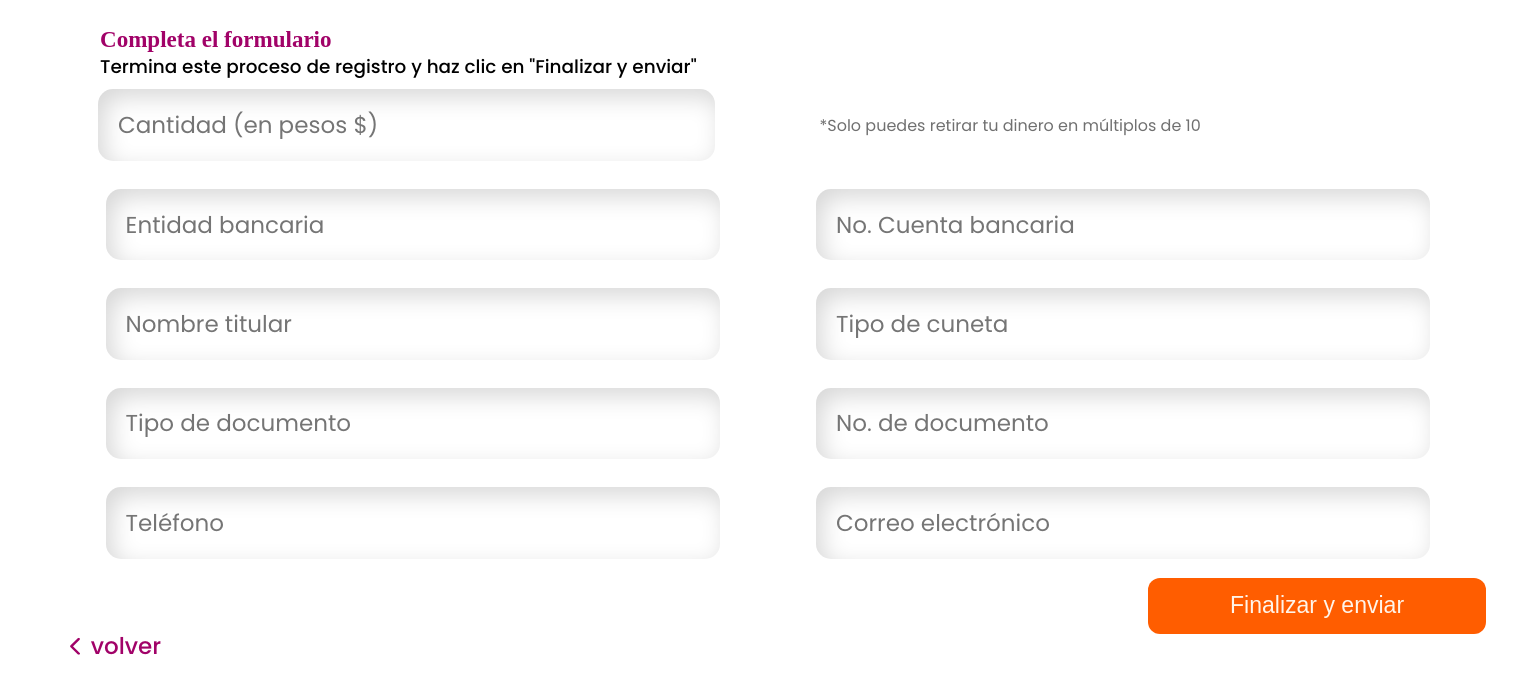
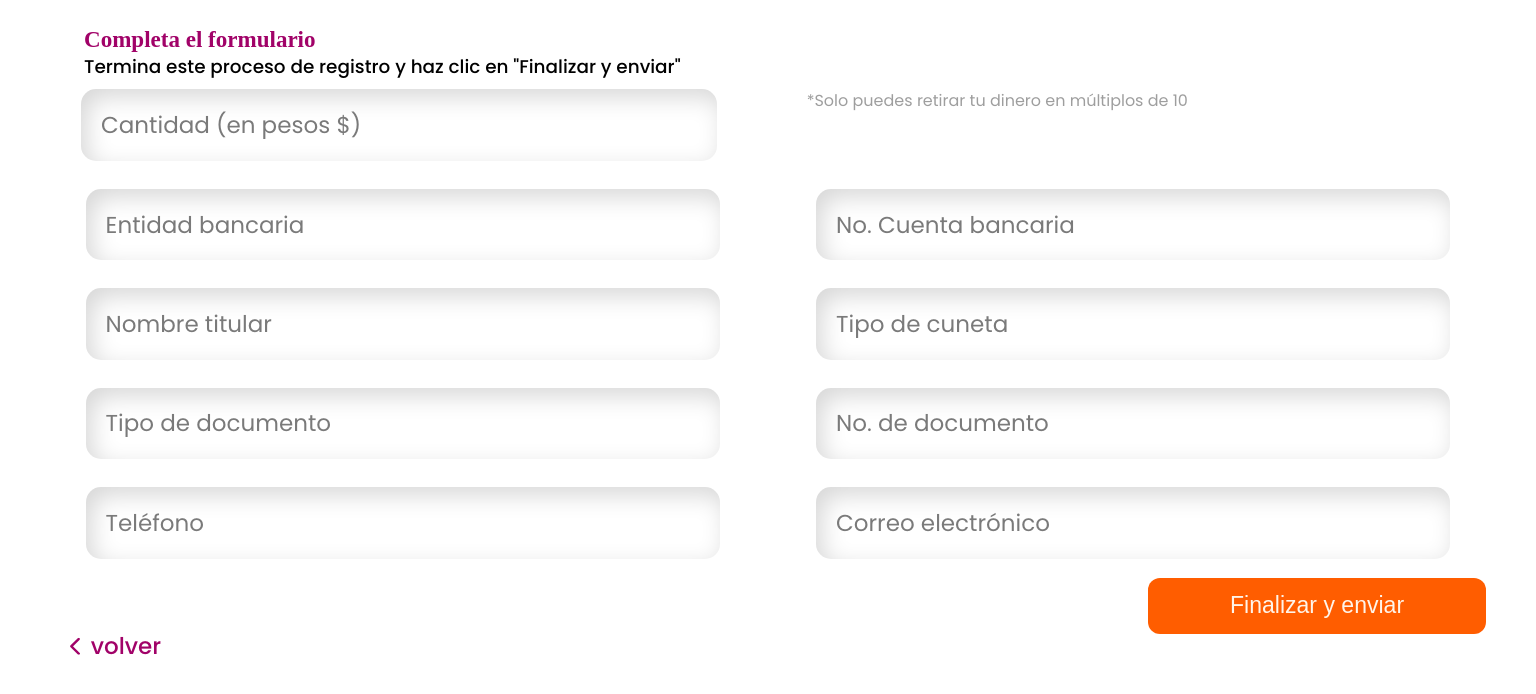
Before and after one commit to JeanCarlo27/propuesta_formulario, a React (Create React App) app: page /Contenido in a window 1536 px wide. Shown: the top 694 px of the page. Built offline with nearby package versions, Linux system fonts and the light colour scheme; a web font is replaced by a local one.

Commit message:
se realizo la validacion del primer input quedan los demas faltantes

```diff
--- a/src/App.css
+++ b/src/App.css
@@ -56,7 +56,7 @@
  --color-de-letra-sobresaltado: #A10268;
  --segundo-color-de-letra-menu: #FFF4E9;
  --color-de-los-input: #00000029;
- --color-texto-inputs: #595959;
+ --color-texto-inputs: #7A7A7A;
  --color-letra: #595959;
- --color-letra-recomendacion: #707070;
+ --color-letra-recomendacion: #9e9e9e;
 }
--- a/src/view/Formulario-payout/view/ContecFormulario.css
+++ b/src/view/Formulario-payout/view/ContecFormulario.css
@@ -1,9 +1,9 @@
-.contecFormulario{
+.contecFormulario {
   width: 100%;
   height: 80%;
 }
 
-.formulario{
+.formulario {
   display: flex;
   flex-direction: column;
   align-items: center;
@@ -13,8 +13,7 @@
   border-radius: 0 0 25px 25px;
 }
 
-
-.inputs{
+.inputs {
   margin-bottom: 10px;
   display: flex;
   flex-direction: row;
@@ -24,22 +23,22 @@
   justify-content: center;
 }
 
-.textos{
+.textos {
   width: 100%;
 }
-.textos h3{
+.textos h3 {
   margin-left: 4vw;
   font-family: var(--Poppins-SemiBold);
   font-size: 1.5vw;
   color: var(--color-de-letra-sobresaltado);
   margin-top: 20px;
 }
-.textos p{
+.textos p {
   margin-left: 4vw;
   font-family: var(--Poppins-Medium);
   font-size: 1.2vw;
 }
-.inputs input{
+.inputs input {
   margin: 3rem;
   width: 40%;
   height: 80%;
@@ -50,26 +49,29 @@ margin-top: 20px;
   border-radius: 15px;
   box-shadow: inset 6px 8px 25px #00000029;
   border: none;
-
+  padding-left: 20px;
+}
+.inputs input::placeholder{
+ color: var(--color-texto-inputs);
 }
 
-.inputs input::placeholder{
-    padding-left: 20px;
-}
-
-.inputAndTexto{
+.inputAndTexto {
   display: flex;
   align-items: center;
   width: 100%;
   height: 100%;
 }
-.inputAndTexto p{
-    margin-left: 3.7vw;
+.inputAndTexto input{
+  width: 68vh;
+}
+.inputAndTexto p {
+  margin-left: 2.7vw;
   font-family: var(--Poppins-Regular);
   color: var(--color-letra-recomendacion);
+  padding-bottom: 35px;
 }
 
-.botonInteraccion{
+.botonInteraccion {
   display: flex;
   justify-content: space-between;
   width: 100%;
@@ -77,10 +79,10 @@ margin-top: 20px;
   border-radius: 0 0 25px 25px;
 }
 
-.botonInteraccion button{
+.botonInteraccion button {
   border: none;
-    font-size: 1.5vW;
-    width: 22vW;
+  font-size: 1.5vw;
+  width: 22vw;
   height: 7vh;
   border-radius: 12px;
   background-color: var(--color-naranja-efectos);
@@ -88,7 +90,7 @@ margin-top: 20px;
   margin-right: 50px;
 }
 
-.botonInteraccion a{
+.botonInteraccion a {
   display: flex;
   flex-direction: row;
   align-items: center;
@@ -100,22 +102,25 @@ margin-top: 20px;
   color: var(--color-de-letra-sobresaltado);
 }
 
-.botonInteraccion a img{
+.botonInteraccion a img {
   width: 40%;
   height: 40%;
 }
 
-@media (min-width:1500px){
-    .textos h3{
-        margin-left: 100px;
+@media (min-width: 1500px) {
+  .textos h3 {
+    margin-left: 84px;
   }
-    .textos p{
-        margin-left: 100px;
+  .textos p {
+    margin-left: 84px;
   }
-    .inputAndTexto{
-        padding-left: 50px;
+  .inputAndTexto {
+    padding-left: 33px;
   }
-    .inputAndTexto input{
-        width: 41.5%;
+  .inputAndTexto input {
+    width: 41%;
+  }
+  .inputAndTexto p{
+    padding-bottom: 50px;
   }
 }
--- a/src/view/Formulario-payout/view/ContecFormulario.jsx
+++ b/src/view/Formulario-payout/view/ContecFormulario.jsx
@@ -1,36 +1,91 @@
 import "../view/ContecFormulario.css";
 import IconVolver from "../../../assets/icon/icon_volver.svg";
+import { useState } from "react";
 export const ContecFormulario = () => {
+  const [flag, setFlag] = useState("");
+  const [numberCount, setNumberCount] = useState("");
+  const [nomber, seNomber] = useState("");
+  const [numDocument, setnumDocument] = useState("");
+  const [phone, setPhone] = useState("");
+  const [email, setEmail] = useState("");
+
+  const cantidadEnPesos = (e) => {
+    const resultado = Number(e.target.value);
+    if (!isNaN(resultado) && resultado !== 0) {
+      setFlag(resultado);
+      return;
+    } else if (resultado === 0) {
+      setFlag("");
+    }
+  };
+  /*const numeroDeCuenta = (e) =>{
+    const resultado = Number(e.target.value)
+    if(!isNaN(resultado) && resultado !==0){
+      setNumberCount(resultado)
+      return;
+    }else if(resultado === 0){
+      setNumberCount("")
+      return;
+    }
+  }*/
+
+  const numeroDeCuenta = (e) =>{
+    const resultado = e.target.value
+    if(resultado.length > 0){
+      if(resultado[resultado.length -1] > 0 || resultado === ""){
+        setNumberCount(resultado)
+      }
+    }
+  }
+
   return (
     <section className="contecFormulario">
       <div className="formulario">
-        <div className="textos"><h3>Completa el formulario</h3>
-        <p>
-          Termina este proceso de registro y haz clic en "Finalizar y enviar"
-        </p></div>
+        <div className="textos">
+          <h3>Completa el formulario</h3>
+          <p>
+            Termina este proceso de registro y haz clic en "Finalizar y enviar"
+          </p>
+        </div>
         <div className="inputs">
-            <div className="inputAndTexto"><input type="text"  placeholder="Cantidad (en pesos $)"/>
-          <p>*Solo puedes retirar tu dinero en múltiplos de 10</p>
+          <div className="inputAndTexto">
+            <input
+              type="text"
+              value={flag}
+              placeholder="Cantidad (en pesos $)"
+              onChange={(e) => cantidadEnPesos(e)}
+              maxLength={10}
+            />
+            <p>*Solo puedes retirar tu dinero en múltiplos de 10</p>
           </div>
         </div>
         <div className="inputs">
-          <input type="text"  placeholder="Entidad bancaria"/>
-          <input type="text"  placeholder="No. Cuenta bancaria"/>
+          <input type="text" placeholder="Entidad bancaria" />
+          <input
+            type="text"
+            value={numberCount}
+            placeholder="No. Cuenta bancaria"
+            onChange={(e) => numeroDeCuenta(e)}
+            maxLength={24}
+          />
         </div>
         <div className="inputs">
-          <input type="text" placeholder="Nombre titular"/>
-          <input type="text" placeholder="Tipo de cuneta"/>
+          <input type="text" placeholder="Nombre titular" />
+          <input type="text" placeholder="Tipo de cuneta" />
         </div>
         <div className="inputs">
-          <input type="text" placeholder="Tipo de documento"/>
-          <input type="text" placeholder="No. de documento"/>
+          <input type="text" placeholder="Tipo de documento" />
+          <input type="text" placeholder="No. de documento" />
         </div>
         <div className="inputs">
-          <input type="text" placeholder="Teléfono"/>
-          <input type="text" placeholder="Correo electrónico"/>
+          <input type="text" placeholder="Teléfono" />
+          <input type="text" placeholder="Correo electrónico" />
         </div>
         <div className="botonInteraccion">
-          <a href="/"><img src={IconVolver} alt="flechaVolver" /><span>volver</span></a>
+          <a href="/">
+            <img src={IconVolver} alt="flechaVolver" />
+            <span>volver</span>
+          </a>
           <button>Finalizar y enviar</button>
         </div>
       </div>
```
Lines whose indentation alone changed are shown as unchanged.
